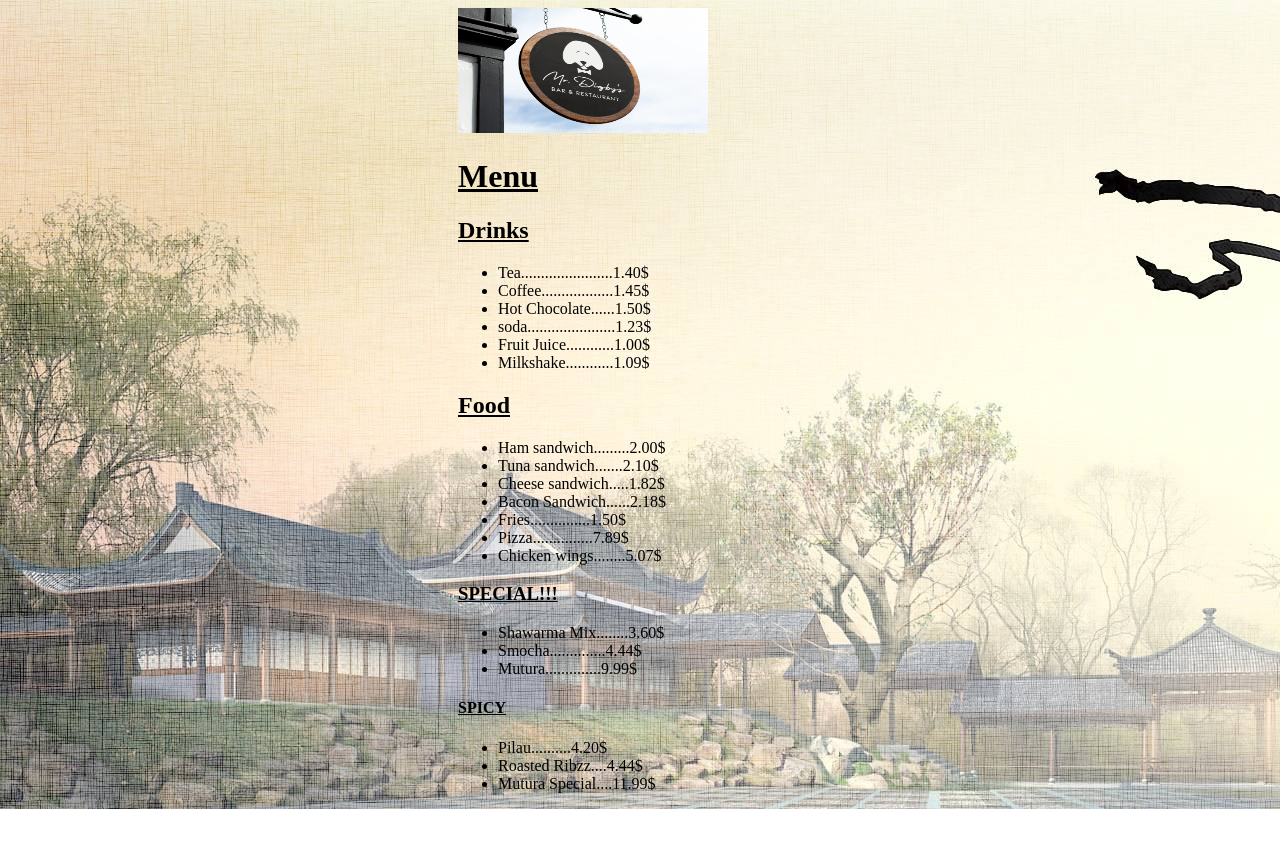
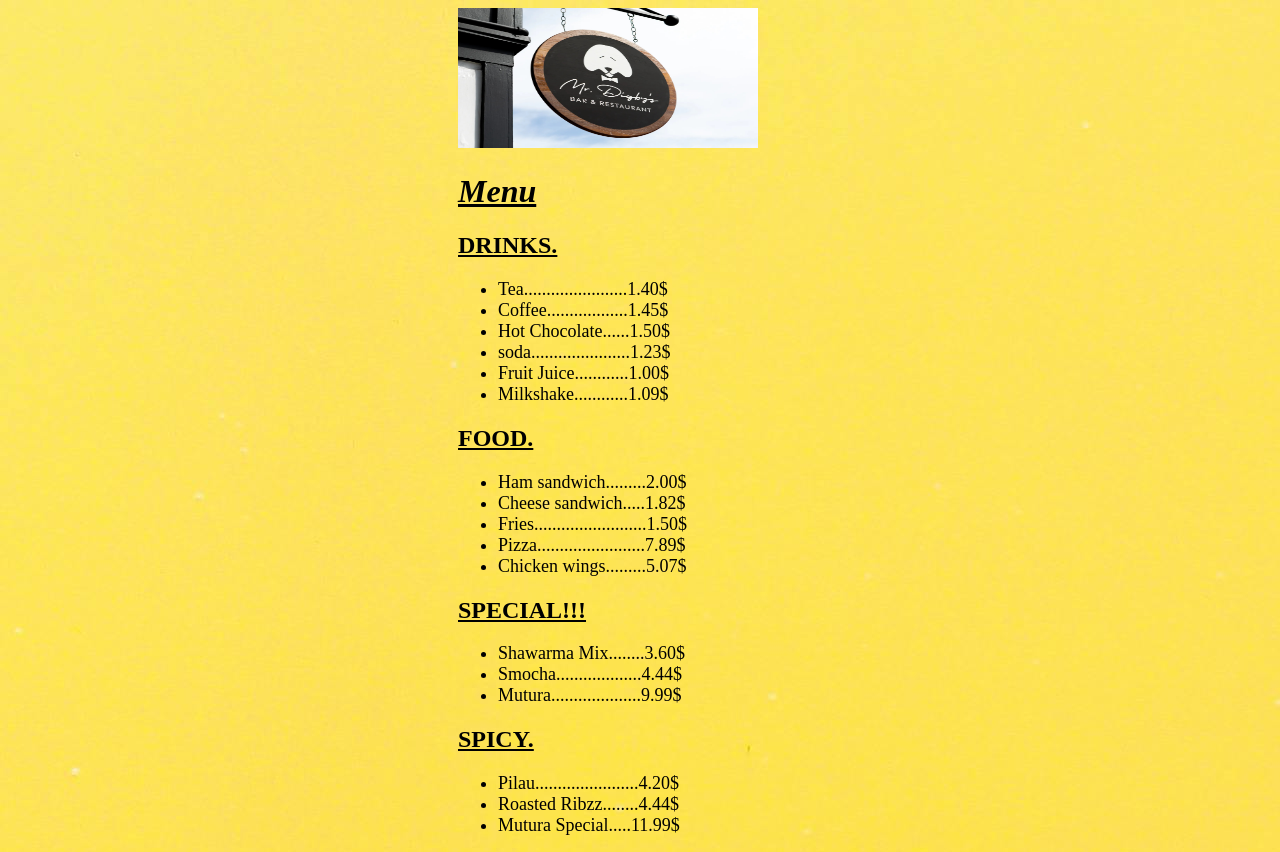
Before and after one commit to craigomore/Restaurant-Menu, a plain HTML site: page index.html in a window 1280 px wide. Before the commit the page ends 809 px from the top, so only its background shows below. Drawn offline with Linux system fonts and the light colour scheme.

Commit message:
removes junk files and edits content

```diff
--- a/index.html
+++ b/index.html
@@ -6,12 +6,12 @@
     <title>Document</title>
     <link rel="stylesheet" href="style.css">
 </head>
-<body style="background:url(./image/afro.jpg)"><img src="image/restaurant-name-ideas.jpg" alt="">
+<body style="background:url(./image/foodbg.jpg)"><img src="image/restaurant-name-ideas.jpg" alt="">
 
 
-    <h1><u>Menu</u></h1>
+    <h1><i><u>Menu</u></i></h1>
 
-        <h2><u>Drinks</u></h2>
+        <h2><u>DRINKS.</u></h2>
            <ul><li>Tea.......................1.40$</li>
             <li>Coffee..................1.45$</li>
             <li>Hot Chocolate......1.50$</li>
@@ -20,27 +20,25 @@
             <li>Milkshake............1.09$</li>
          </ul>
 
-        <h2><u>Food</u></h2>
+        <h2><u>FOOD.</u></h2>
        <ul><li>Ham sandwich.........2.00$</li>
-       <li>Tuna sandwich.......2.10$</li>
        <li>Cheese sandwich.....1.82$</li>
-       <li>Bacon Sandwich......2.18$</li>
-       <li>Fries...............1.50$</li>
-       <li>Pizza...............7.89$</li>
-       <li>Chicken wings........5.07$</li></ul>
+       <li>Fries.........................1.50$</li>
+       <li>Pizza........................7.89$</li>
+       <li>Chicken wings.........5.07$</li></ul>
 
-       <h3><u>SPECIAL!!!</u></h3>
+       <h2><u>SPECIAL!!!</u></h2>
        <ul>
        <li>Shawarma Mix........3.60$</li>
-       <li>Smocha..............4.44$</li>
-       <li>Mutura..............9.99$</li>
+       <li>Smocha...................4.44$</li>
+       <li>Mutura....................9.99$</li>
        </ul>
 
-       <h4><u>SPICY</u></h4>
+       <h2><u>SPICY.</u></h2>
        <ul>
-        <li>Pilau..........4.20$</li>
-        <li>Roasted Ribzz....4.44$</li>
-        <li>Mutura Special....11.99$</li>
+        <li>Pilau.......................4.20$</li>
+        <li>Roasted Ribzz........4.44$</li>
+        <li>Mutura Special.....11.99$</li>
        </ul>
 
     </body>
--- a/style.css
+++ b/style.css
@@ -1,15 +1,15 @@
 
 body{padding-left: 450px;
-    background-image: url(/image/food.jpg);
-     background-size:1000px}
+    }
 h3{color: rgb(0, 0, 0);}
 
 h4{color: rgb(0, 0, 0);}
 
-li{color: rgb(0, 0, 0);
-size-adjust: 200%;}
+li{color: rgb(0, 0, 0);}
 
-img{width:250px;
-height:125px;}
+li{font-size: large;}
+
+img{width:300px;
+height:140px;}
 
 h1{font-size: xx-large;}
```
Also changed, not shown: image/afro.jpg (deleted), image/download.jpeg (deleted), image/drinks.jpg (deleted), image/foodbg.jpg (added).
